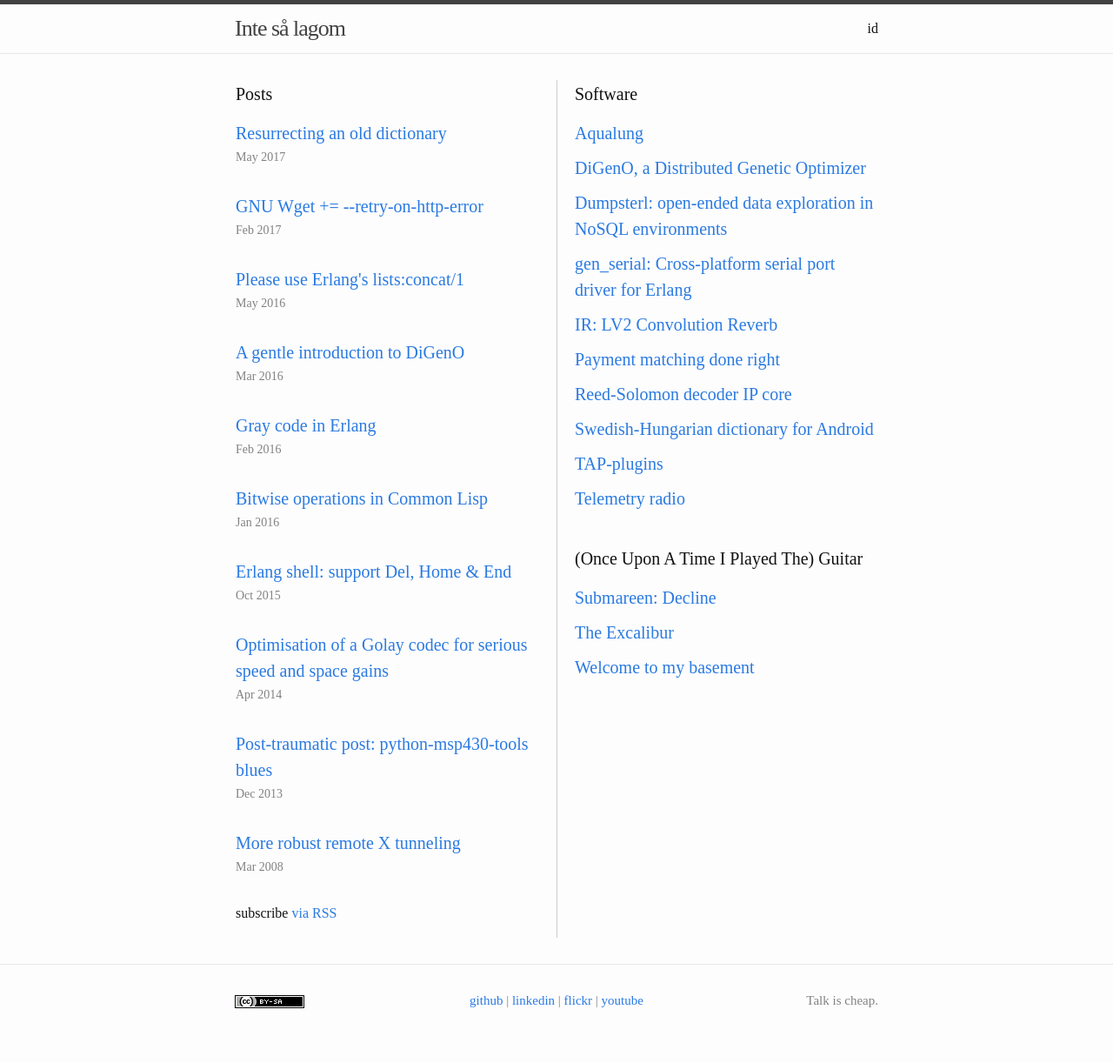
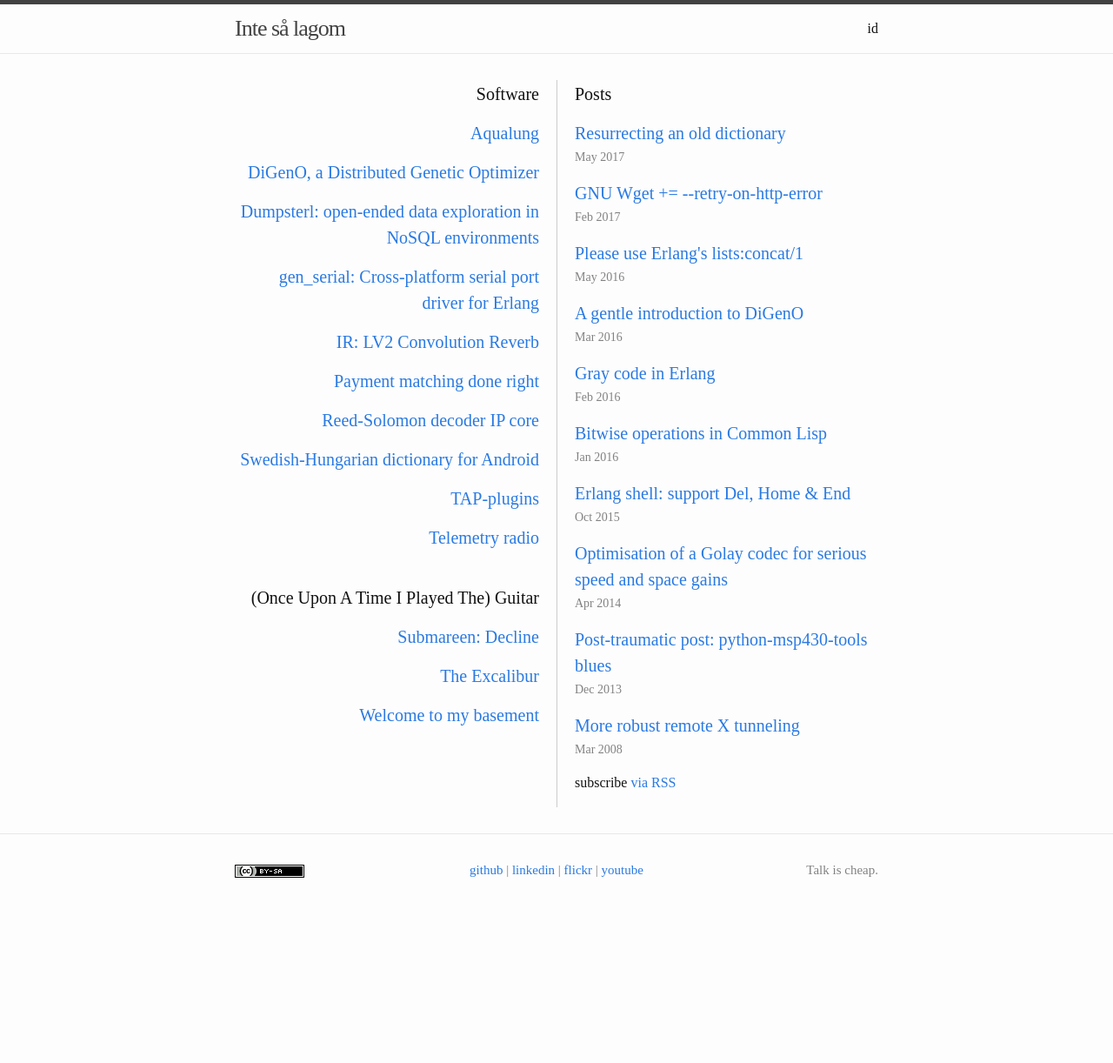
Before and after one commit to tomszilagyi/tomszilagyi.github.io, a Jekyll site: the page built from index.html, in a window 1280 px wide. Shown: the whole page at 87% size. Built offline with Jekyll 4.4.1, drawn with Linux system fonts in a browser that asks for light colours; after the commit the page ends 1072 px from its top, so only the background shows below that.

Commit message:
Layout changes

```diff
--- a/_sass/_layout.scss
+++ b/_sass/_layout.scss
@@ -186,7 +186,7 @@
 .page-entry {
     display: block;
     font-size: 20px;
-    margin-bottom: $spacing-unit / 3;
+    margin-bottom: $spacing-unit / 2;
 }
 
 .post-list {
@@ -194,7 +194,7 @@
     list-style: none;
 
     > li {
-        margin-bottom: $spacing-unit;
+        margin-bottom: $spacing-unit / 2;
     }
 }
 
@@ -287,6 +287,10 @@
     vertical-align: top;
     width: 50%;
 }
+td.col1 {
+    text-align: right;
+    padding-right: 20px;
+}
 td.col2 {
     padding-left: 20px;
     border-left-width: 1px;
--- a/index.html
+++ b/index.html
@@ -5,20 +5,7 @@
 <div class="home">
 
   <table class="layout">
-  <tr><td class="layout">
-    <h1 class="page-heading">Posts</h1>
-    <ul class="post-list">
-      {% for post in site.posts %}
-        <li>
-          <a class="post-link" href="{{ post.url | prepend: site.baseurl }}">{{ post.title }}</a>
-          <span class="post-meta">{{ post.date | date: "%b %Y" }}</span>
-        </li>
-      {% endfor %}
-    </ul>
-    <p class="rss-subscribe">subscribe <a href="{{ "/feed.xml" | prepend: site.baseurl }}">via RSS</a></p>
-  </td>
-
-  <td class="layout col2">
+  <tr><td class="layout col1">
   {% assign categories = "Software|(Once Upon A Time I Played The) Guitar" | split: "|" %}
   {% for cat in categories %}
     <h1 class="page-heading">{{ cat }}</h1>
@@ -33,6 +20,19 @@
     </ul>
     <br>
   {% endfor %}
+  </td>
+
+  <td class="layout col2">
+    <h1 class="page-heading">Posts</h1>
+    <ul class="post-list">
+      {% for post in site.posts %}
+        <li>
+          <a class="post-link" href="{{ post.url | prepend: site.baseurl }}">{{ post.title }}</a>
+          <span class="post-meta">{{ post.date | date: "%b %Y" }}</span>
+        </li>
+      {% endfor %}
+    </ul>
+    <p class="rss-subscribe">subscribe <a href="{{ "/feed.xml" | prepend: site.baseurl }}">via RSS</a></p>
   </td></tr></table>
 
 </div>
```
